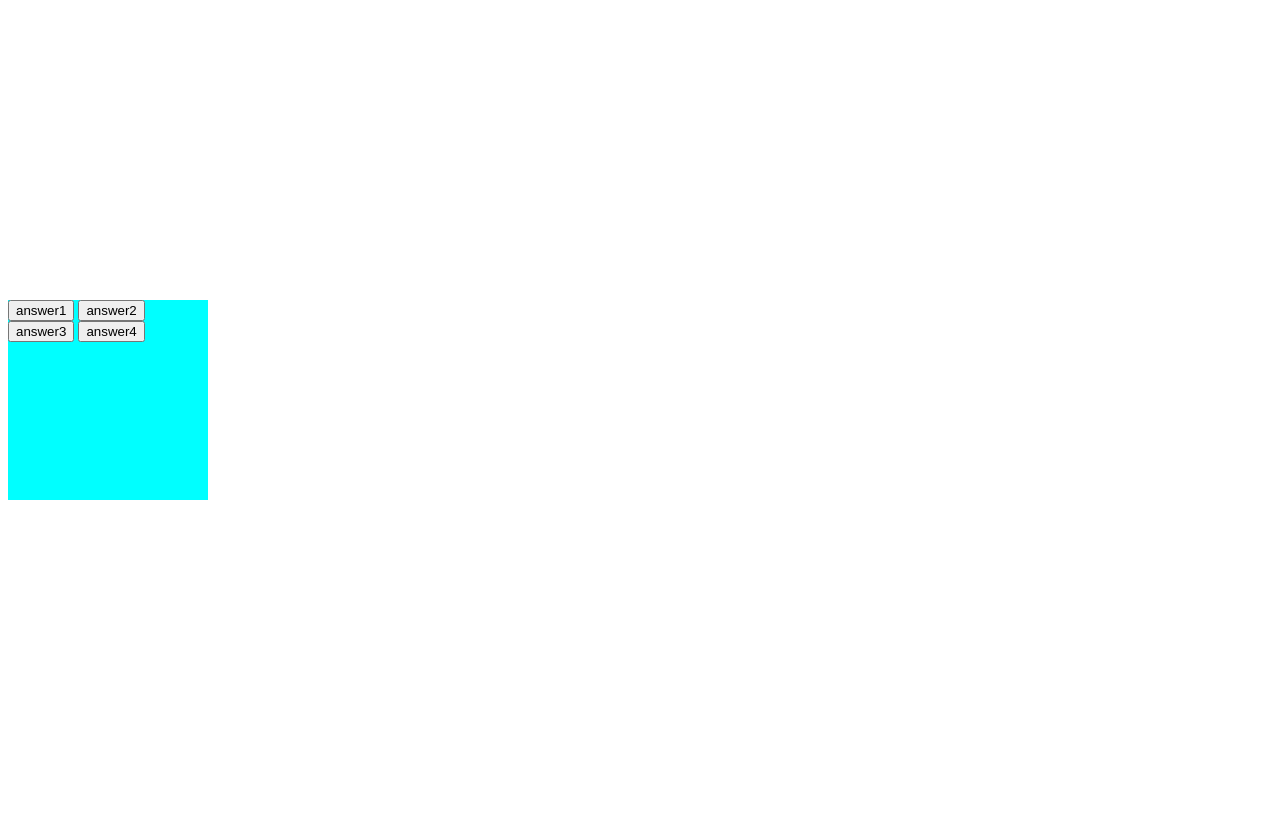
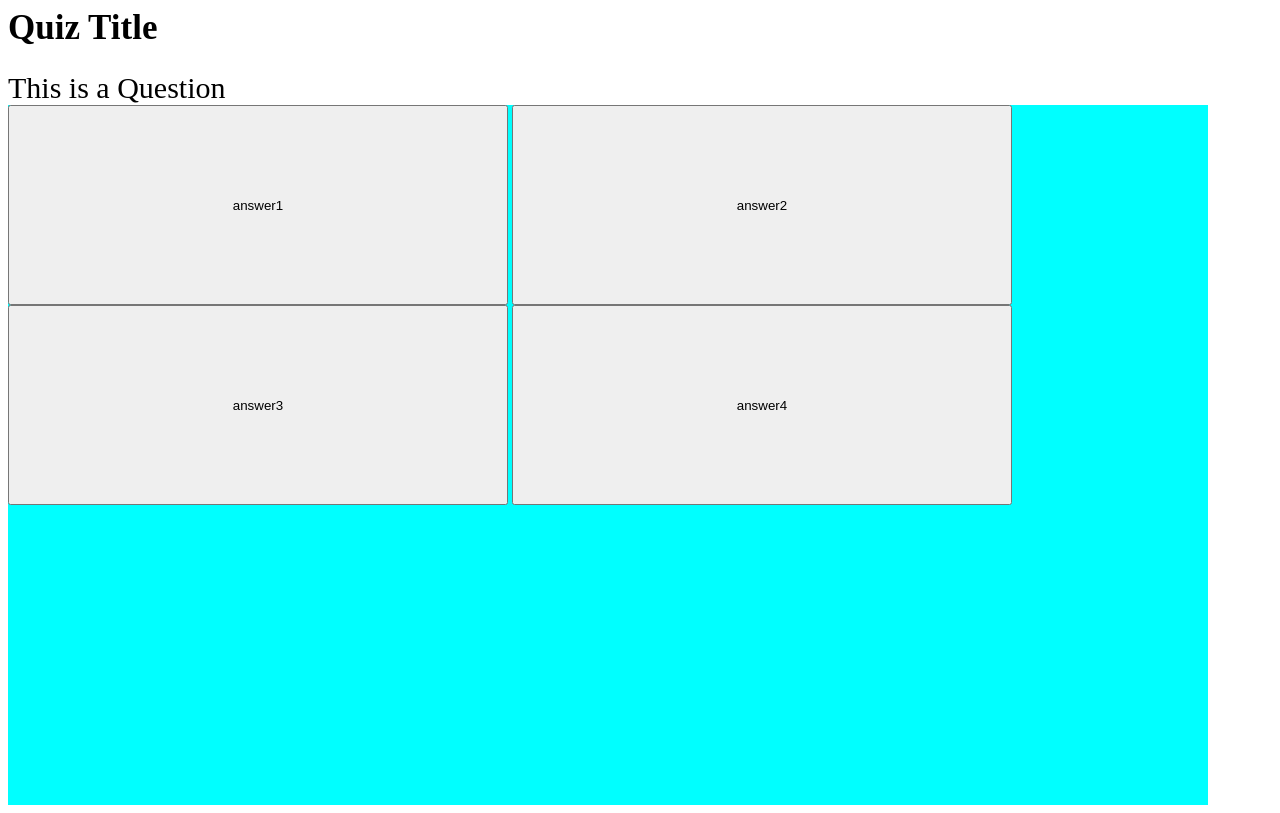
Before and after one commit to swade19/quizzer, a plain HTML site: page views/quiz.html in a window 1280 px wide. Drawn offline with Linux system fonts and the light colour scheme.

Commit message:
added boxes

```diff
--- a/style.css
+++ b/style.css
@@ -66,10 +66,24 @@ body {
     text-align: center;
   }
 
-  .buttons {
+  .buttonsbox {
     display: inline-block;
     background-color: aqua;
-    width: 200px;
-    height: 200px;
+    width: 1200px;
+    height: 700px;
+  }
+
+  .button {
+  width: 500px;
+  height: 200px;
+  }
+
+  .quiztitle {
+    font-size: 35px;
 
   }
+
+  .question {
+    font-size: 30px;
+
+  }
--- a/views/quiz.html
+++ b/views/quiz.html
@@ -5,13 +5,16 @@
     <link rel="stylesheet" href="..\style.css">
     <title>Quiz</title>
 </head>
+<h1 class="quiztitle" id="quiztitle"> Quiz Title</h1>
 <body>
-    <div class="buttons">
+    <div class="question" id="question">This is a Question</div>
 
-    <input type="button" id="answer1" value="answer1">
-    <input type="button" id="answer2" value="answer2">
-    <input type="button" id="answer3" value="answer3">
-    <input type="button" id="answer4" value="answer4">
+    <div class="buttonsbox">
+
+    <input class="button" type="button" id="answer1" value="answer1">
+    <input class="button" type="button" id="answer2" value="answer2">
+    <input class="button" type="button" id="answer3" value="answer3">
+    <input class="button" type="button" id="answer4" value="answer4">
 
 
 </div>
```
